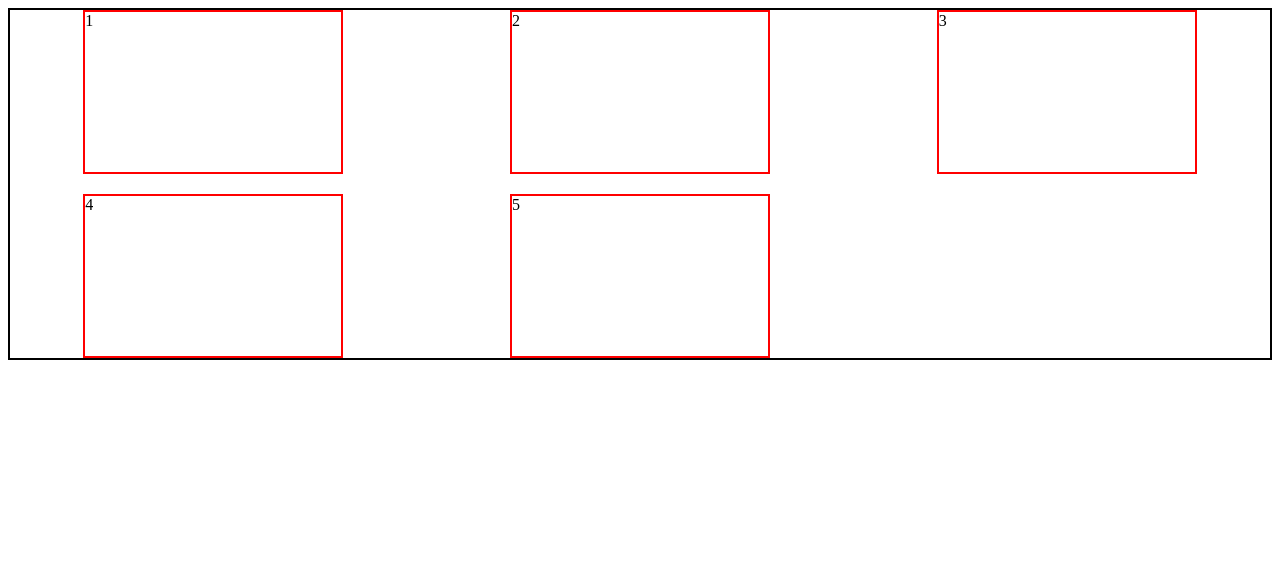
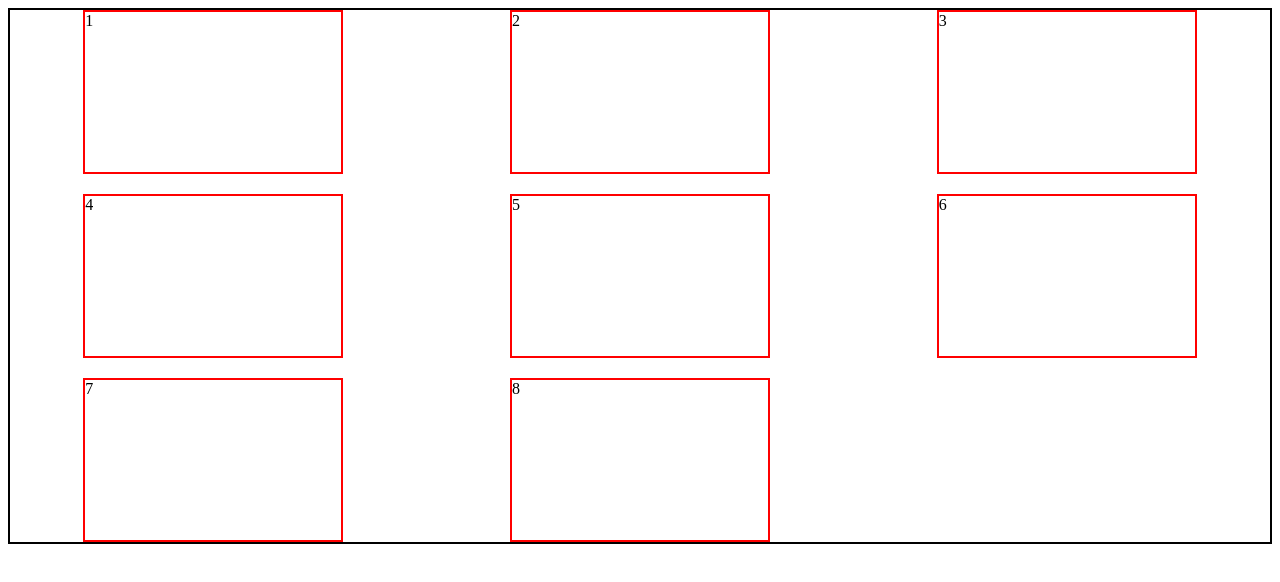
Before and after one commit to Dhirajsingh12/web-development, a plain HTML site: page grid.html in a window 1280 px wide. Drawn offline with Linux system fonts and the light colour scheme.

Commit message:
change grid

```diff
--- a/grid.html
+++ b/grid.html
@@ -28,6 +28,9 @@
         <div class="item item-3">3</div>
         <div class="item item-4">4</div>
         <div class="item item-5">5</div>
+        <div class="item item-5">6</div>
+        <div class="item item-5">7</div>
+        <div class="item item-5">8</div>
     </div>
 </body>
 </html>
```
